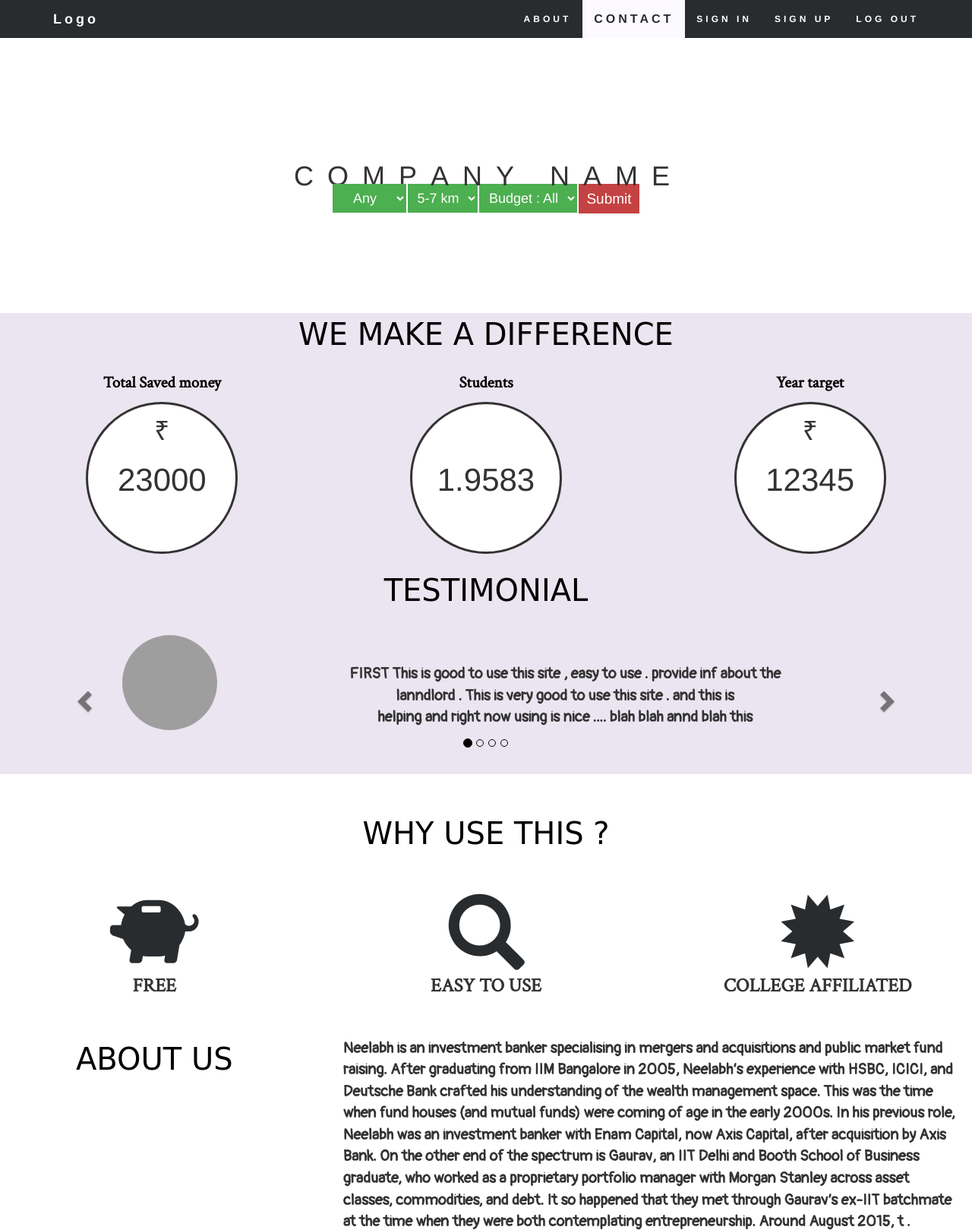
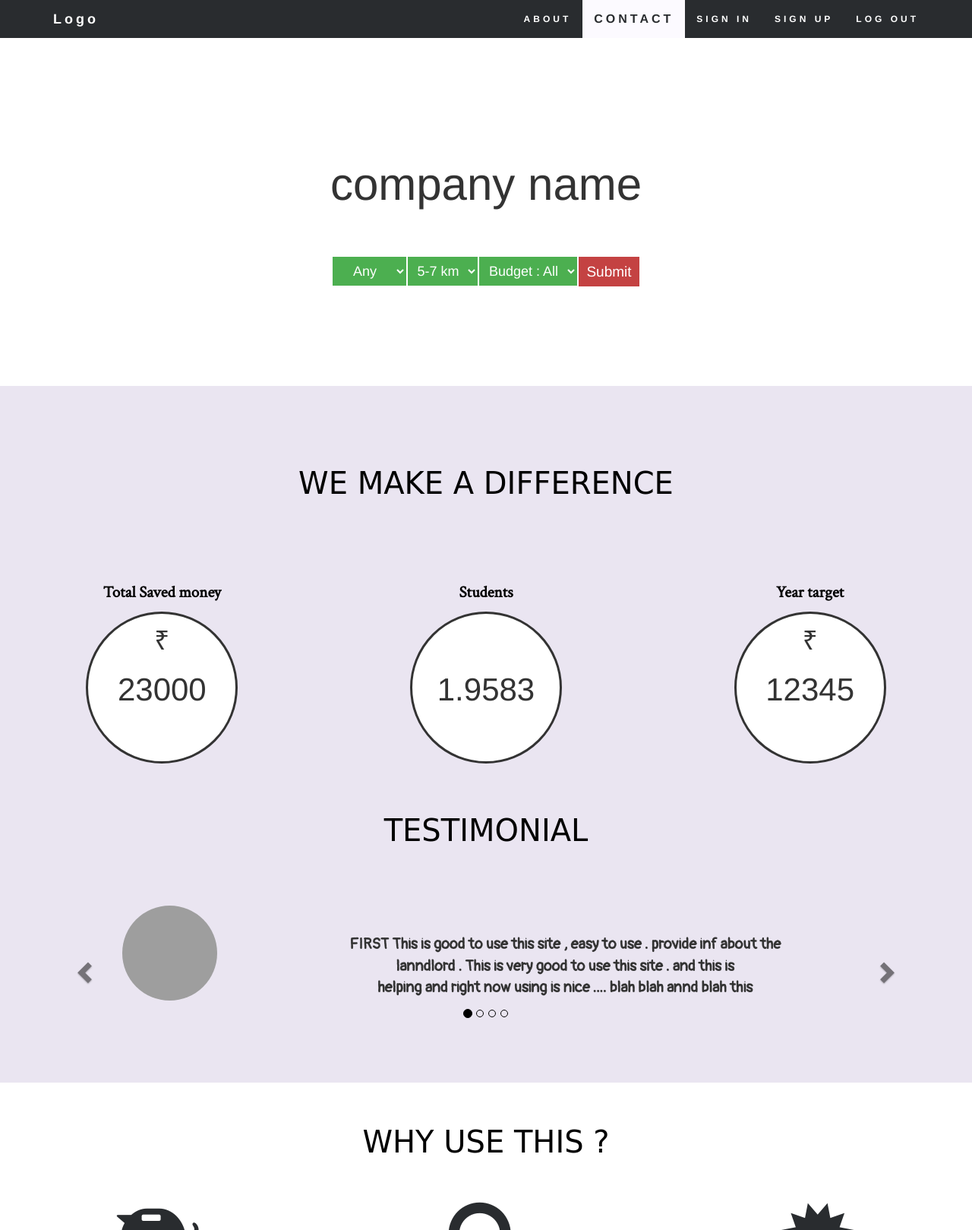
Before and after one commit to anonymous043044/getaroof, a CodeIgniter app: page /startup/index.php/home/index in a window 1280 px wide. Shown: the top 1619 px of the page at 76% size. Run offline with CodeIgniter, Linux system fonts and the light colour scheme; some libraries are stand-ins or nearby versions; some web fonts are replaced; grey boxes are pictures that could not be loaded.

Commit message:
div change

```diff
--- a/application/controllers/Home.php
+++ b/application/controllers/Home.php
@@ -5,6 +5,7 @@
 		public function index()
 		{
 			$this->load->view('homepage');
+			$this->load->view('footer');
 
 
 		}
--- a/application/views/homepage.php
+++ b/application/views/homepage.php
@@ -58,7 +58,23 @@ defined('BASEPATH') OR exit('No direct script access allowed');
 		});
 	</script>
 	<style>
+	@media  screen  and (min-width:650px){
+		#yui1{
+			font-size: 60px;
 
+		}
+
+	}
+	@media  screen  and (max-width:650px){
+		#yui1{
+			font-size: 40px;
+		}
+
+	}
+		#yui1{
+			text-align: center;
+			padding-top: 200px;
+		}
 		/*letter drop this is style*/
 
 	</style>
@@ -95,14 +111,12 @@ defined('BASEPATH') OR exit('No direct script access allowed');
 
 	<!-- this is the input start form   -->
 	<div id="navup"><!-- this is only for navbar id -->
-		<div id="yui">
-		<h1 style="padding-left: 35px;">company name </h1>
-		<script src='http://cdnjs.cloudflare.com/ajax/libs/jquery/2.1.3/jquery.min.js'></script>
+		<div id="yui1">
+		<span >company name </span>
 
-    <script src="<?= base_url('js/letter.js')?>"></script>
 		  </div>
 		<!-- filter buttons -->
-		<div class="subfilter" style="padding-top: 100px;">
+		<div class="subfilter" style=";">
 			<div id="filterup"></div>
 
 			<div id="filter">
@@ -148,9 +162,9 @@ defined('BASEPATH') OR exit('No direct script access allowed');
 		<!-- this is what  we make differ -->
 		<div style="background-color: #EAE5F1; width: 100%;" class="container-fluid"><!-- background color -->
 			<div><!-- difference box-->
-				<p id="make_differ_text" style="margin-bottom: 20px">WE MAKE A DIFFERENCE</p>
+				<p id="make_differ_text" style="margin-bottom: 100px ; margin-top: 100px">WE MAKE A DIFFERENCE</p>
 			</div>
-			<div class="row" style="text-align: center;"><!-- make a differ -->
+			<div class="row" style="text-align: center; margin-top: 40px; margin-bottom: 40px;"><!-- make a differ -->
 				<div class="col-sm-4 " >
 					<p id="differ_text"> Total Saved money</p>
 					<div class="differ_border" style="padding-top: 10px; background-color: white;">
@@ -183,12 +197,12 @@ defined('BASEPATH') OR exit('No direct script access allowed');
 
 			<!-- testominal  part start-->
 
-			<div><!-- testimonial-->
+			<div style="margin-bottom: 50px;"><!-- testimonial-->
 				<p id="make_differ_text">TESTIMONIAL</p>
 			</div>
 
 
-			<div id="myCarousel" class="carousel slide" data-ride="carousel"><!-- carousel start -->
+			<div id="myCarousel" class="carousel slide" data-ride="carousel" style="margin-bottom: 50px;"><!-- carousel start -->
 				<!-- Indicators -->
 				<ol class="carousel-indicators">
 					<li data-target="#myCarousel" data-slide-to="0" class="active"></li>
```
